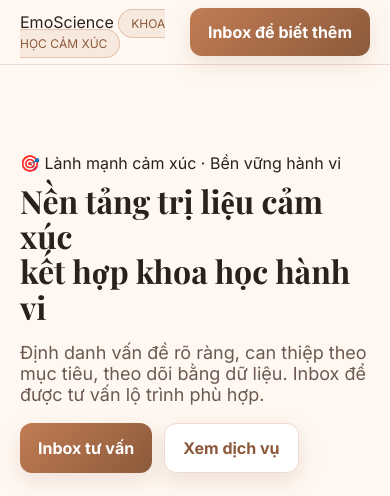
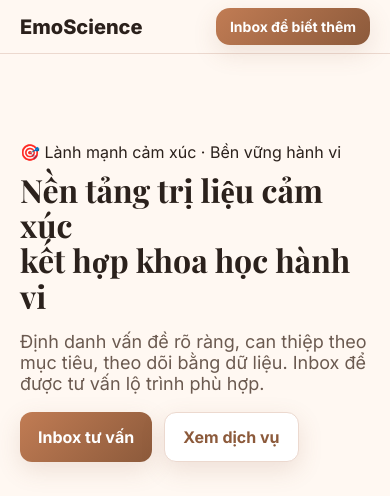
Before and after one commit to DauPhu-998/emos, a plain HTML site: page index.html in a window 390 px wide. Shown: the top 496 px of the page. Drawn offline with nearby package versions, Linux system fonts and the light colour scheme.

Commit message:
Update index.html

```diff
--- a/index.html
+++ b/index.html
@@ -32,6 +32,16 @@
     .pill{padding:6px 12px;border-radius:999px;background:rgba(193,124,84,.12);border:1px solid rgba(193,124,84,.35);color:#8c5a3b;font-size:12px;text-transform:uppercase}
     header{position:sticky;top:0;backdrop-filter:blur(8px);background:rgba(255,248,242,.95);border-bottom:1px solid var(--line);z-index:50;transition:all .3s ease}
     nav{display:flex;align-items:center;justify-content:space-between;height:64px}
+    .nav-left{display:flex;align-items:center;gap:12px;flex:1;min-width:0}
+    .nav-cta{flex:0 0 auto}
+    .logo-text{font-weight:800}
+    @media(max-width:760px){
+      nav{height:auto;padding:8px 0}
+      .pill{display:none}
+      .nav-links{display:none}
+      .logo-text{font-size:20px}
+      .nav-cta .btn{font-size:14px;padding:10px 14px;border-radius:14px}
+    }
 
     .hero{padding:88px 0 40px;border-bottom:1px solid var(--line)}
     .hero-grid{display:grid;grid-template-columns:1fr 1fr;gap:40px;align-items:center}
```
